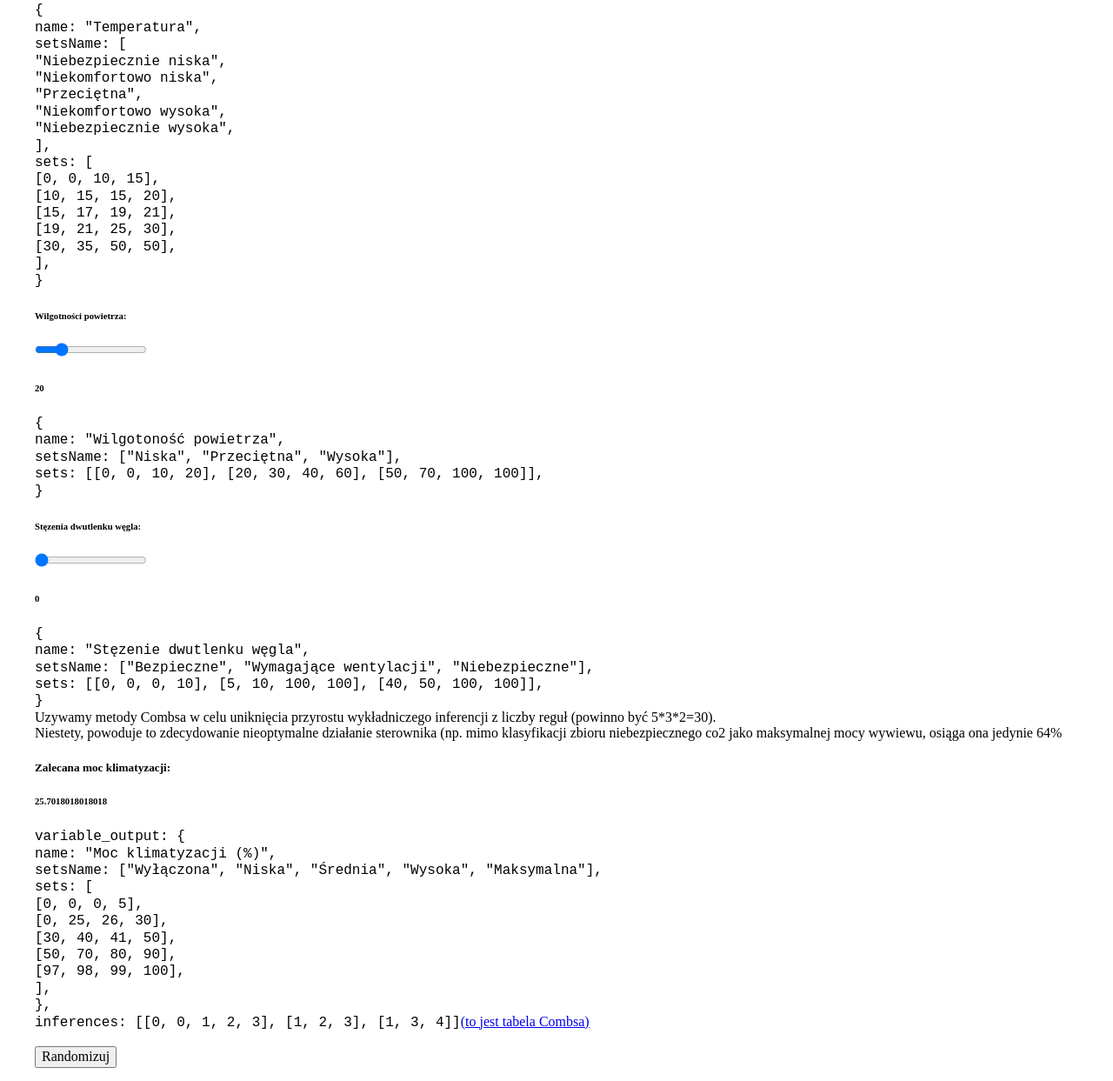
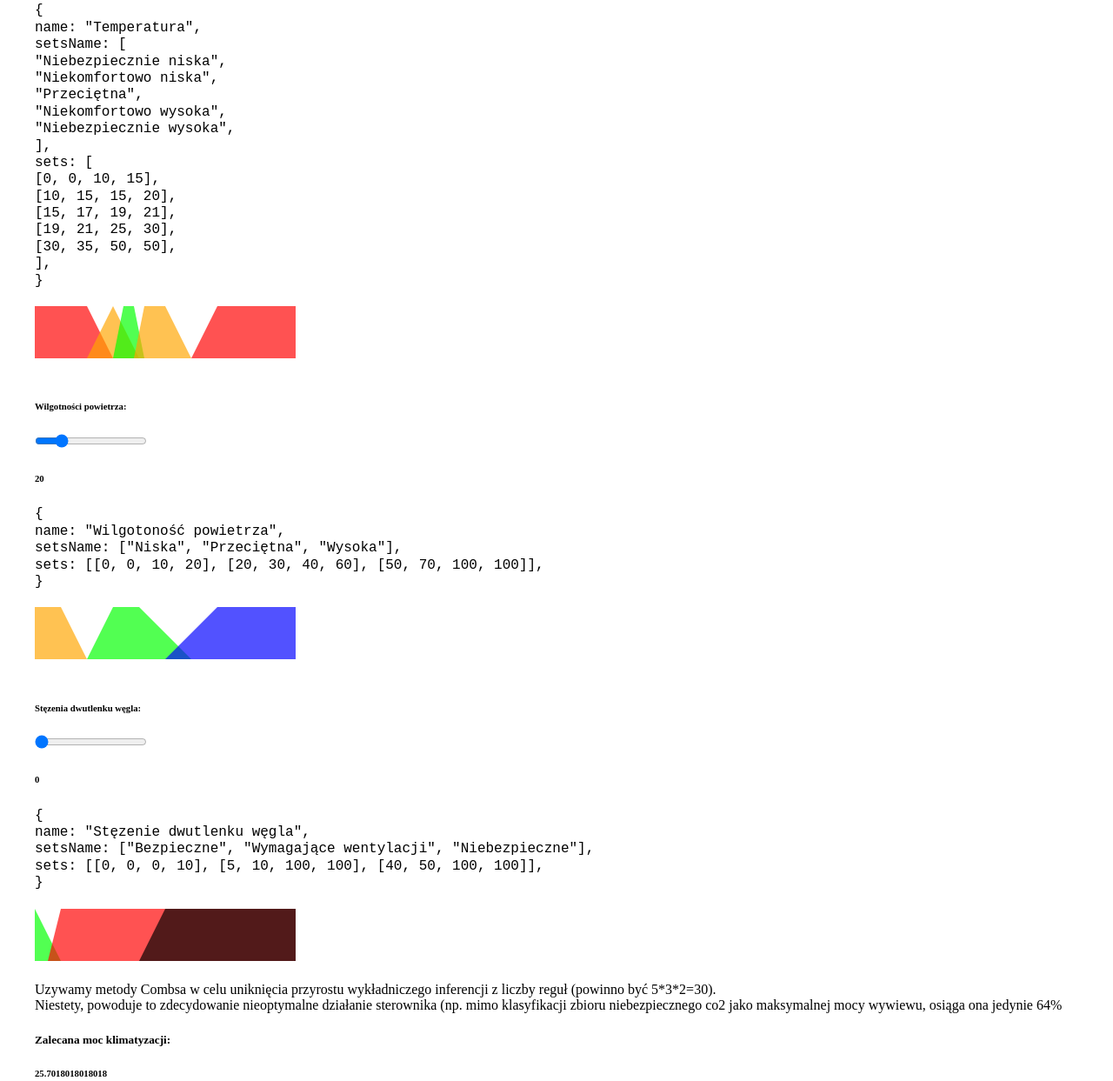
Before and after one commit to aleqsio/aleqsio.github.io, a plain HTML site: page index.html in a window 1280 px wide. Shown: the part 204-1447 px from the top of the page at 87% size. Drawn offline with nearby package versions, Linux system fonts and the light colour scheme; a small style sheet from the web is missing.

Commit message:
add chrts

```diff
--- a/index.html
+++ b/index.html
@@ -59,8 +59,14 @@ sets: [
 [19, 21, 25, 30],
 [30, 35, 50, 50],
 ],
-}</code>
-
+}</code><br/>
+    <svg height="100" width="300" viewBox="0 0 500 100">
+        <path d="M0 100 L0 0 L100 0 L150 100 Z" fill="#ff0000ad" />
+        <path d="M100 100 L150 0 L150 0 L200 100 Z" fill="#ffa500ad" />
+        <path d="M150 100 L170 0 L190 0 L210 100 Z" fill="#00ff00ad" />
+        <path d="M190 100 L210 0 L250 0 L300 100 Z" fill="#ffa500ad" />
+        <path d="M300 100 L350 0 L500 0 L500 100 Z" fill="#ff0000ad" />
+    </svg>
     </div>
         <div class="column">
 <h6>Wilgotności powietrza:</h6>
@@ -71,7 +77,13 @@ name: "Wilgotoność powietrza",
 setsName: ["Niska", "Przeciętna", "Wysoka"],
 sets: [[0, 0, 10, 20], [20, 30, 40, 60], [50, 70, 100, 100]],
 }</code>
+<br />
+<svg height="100" width="300" viewBox="0 0 1000 200">
+    <path d="M0 200 L0 0 L100 0 L200 200 Z" fill="#ffa500ad" />
+    <path d="M200 200 L300 0 L400 0 L600 200 Z" fill="#00ff00ad" />
+    <path d="M500 200 L700 0 L1000 0 L1000 200 Z" fill="#0000ffad" />
 
+</svg>
         </div>
         <div class="column">
 
@@ -83,6 +95,13 @@ name: "Stęzenie dwutlenku węgla",
 setsName: ["Bezpieczne", "Wymagające wentylacji", "Niebezpieczne"],
 sets: [[0, 0, 0, 10], [5, 10, 100, 100], [40, 50, 100, 100]],
 }</code>
+<br />
+<svg height="100" width="300" viewBox="0 0 1000 200">
+    <path d="M0 200 L0 0 L000 0 L100 200 Z" fill="#00ff00ad" />
+    <path d="M50 200 L100 0 L1000 0 L1000 200 Z" fill="#ff0000ad" />
+    <path d="M400 200 L500 0 L1000 0 L1000 200 Z" fill="#000000ad" />
+
+</svg>
         </div>
         <div class="column"><section>Uzywamy metody Combsa w celu uniknięcia przyrostu wykładniczego inferencji z liczby reguł (powinno być
             5*3*2=30). <br />Niestety, powoduje to zdecydowanie nieoptymalne działanie sterownika (np. mimo klasyfikacji zbioru
```
Also changed, not shown: readme.txt, 1 other file.
